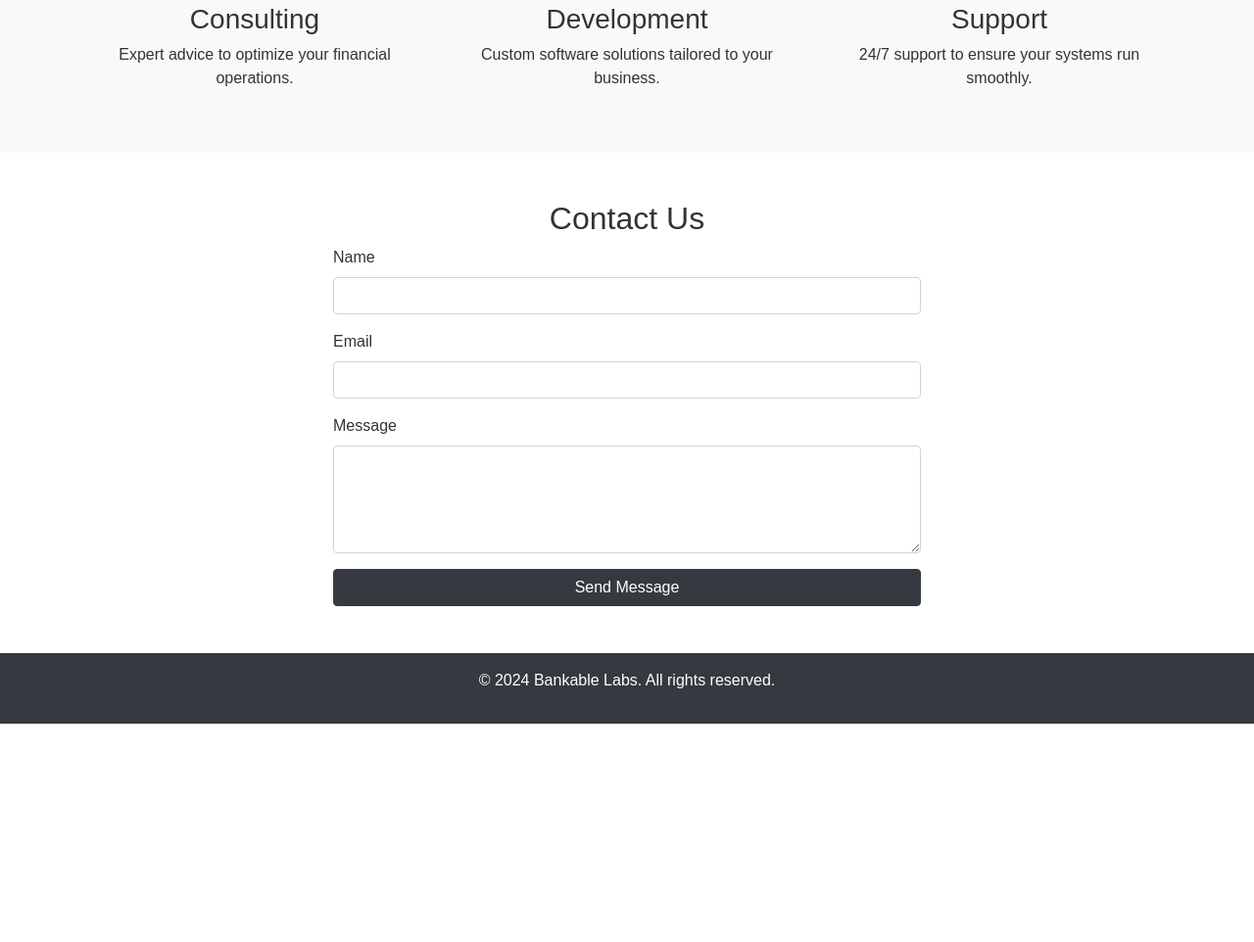
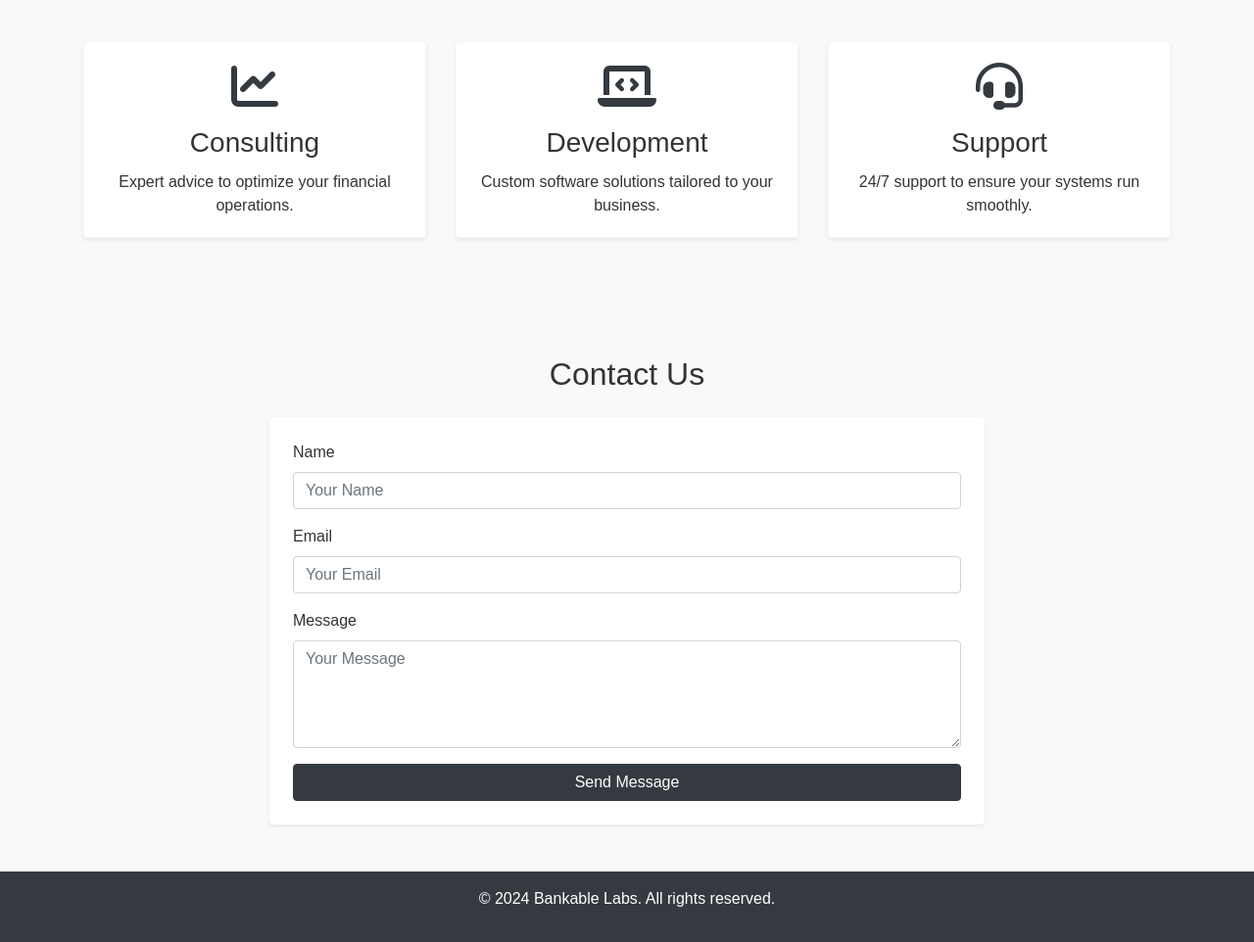
Before and after one commit to Komal-StartupEd/bankable-labs, a plain HTML site: page index.html in a window 1280 px wide. Shown: the part 1074-2036 px from the top of the page at 98% size. Before the commit the page ends 1813 px from the top, so only its background shows below. Drawn offline with nearby package versions, Linux system fonts and the light colour scheme.

Commit message:
Typing effect + making it simple and attractive

```diff
--- a/index.html
+++ b/index.html
@@ -35,7 +35,7 @@
     <main>
         <section id="home" class="vh-100 d-flex align-items-center bg-dark text-white">
             <div class="container text-center">
-                <h1 class="display-4 text-capitalize">Your idea to app in 1 week</h1>
+                <h1 class="display-4 text-capitalize" id="typing-effect"></h1>
                 <p class="lead text-capitalize">The dev partner you can trust</p>
             </div>
         </section>
@@ -47,41 +47,66 @@
         </section>
         <section id="services" class="py-5 bg-light">
             <div class="container">
-                <h2 class="text-center">Our Services</h2>
+                <h2 class="text-center mb-5">Our Services</h2>
                 <div class="row text-center">
-                    <div class="col-md-4">
-                        <h3>Consulting</h3>
-                        <p>Expert advice to optimize your financial operations.</p>
+                    <div class="col-md-4 mb-4">
+                        <div class="card border-light shadow-sm">
+                            <div class="card-body">
+                                <div class="icon mb-3">
+                                    <i class="fas fa-chart-line fa-3x text-dark"></i>
                                 </div>
-                    <div class="col-md-4">
-                        <h3>Development</h3>
-                        <p>Custom software solutions tailored to your business.</p>
+                                <h3 class="card-title">Consulting</h3>
+                                <p class="card-text">Expert advice to optimize your financial operations.</p>
                             </div>
-                    <div class="col-md-4">
-                        <h3>Support</h3>
-                        <p>24/7 support to ensure your systems run smoothly.</p>
+                        </div>
+                    </div>
+                    <div class="col-md-4 mb-4">
+                        <div class="card border-light shadow-sm">
+                            <div class="card-body">
+                                <div class="icon mb-3">
+                                    <i class="fas fa-laptop-code fa-3x text-dark"></i>
+                                </div>
+                                <h3 class="card-title">Development</h3>
+                                <p class="card-text">Custom software solutions tailored to your business.</p>
+                            </div>
+                        </div>
+                    </div>
+                    <div class="col-md-4 mb-4">
+                        <div class="card border-light shadow-sm">
+                            <div class="card-body">
+                                <div class="icon mb-3">
+                                    <i class="fas fa-headset fa-3x text-dark"></i>
+                                </div>
+                                <h3 class="card-title">Support</h3>
+                                <p class="card-text">24/7 support to ensure your systems run smoothly.</p>
+                            </div>
+                        </div>
                     </div>
                 </div>
             </div>
         </section>
         <section id="contact" class="py-5">
             <div class="container">
-                <h2 class="text-center">Contact Us</h2>
-                <form id="contact-form" class="mx-auto" style="max-width: 600px;">
+                <h2 class="text-center mb-4">Contact Us</h2>
+                <div class="row justify-content-center">
+                    <div class="col-md-8">
+                        <form id="contact-form" class="bg-white p-4 rounded-lg shadow-sm">
                             <div class="form-group">
                                 <label for="name">Name</label>
-                        <input type="text" class="form-control" id="name" name="name" required>
+                                <input type="text" class="form-control" id="name" name="name" placeholder="Your Name" required>
                             </div>
                             <div class="form-group">
                                 <label for="email">Email</label>
-                        <input type="email" class="form-control" id="email" name="email" required>
+                                <input type="email" class="form-control" id="email" name="email" placeholder="Your Email" required>
                             </div>
                             <div class="form-group">
                                 <label for="message">Message</label>
-                        <textarea class="form-control" id="message" name="message" rows="4" required></textarea>
+                                <textarea class="form-control" id="message" name="message" rows="4" placeholder="Your Message" required></textarea>
                             </div>
                             <button type="submit" class="btn btn-dark btn-block">Send Message</button>
                         </form>
+                    </div>
+                </div>
             </div>
         </section>
     </main>
@@ -92,6 +117,7 @@
     </footer>
     <script src="https://code.jquery.com/jquery-3.6.0.min.js"></script>
     <script src="https://stackpath.bootstrapcdn.com/bootstrap/4.5.2/js/bootstrap.bundle.min.js"></script>
+    <script src="https://kit.fontawesome.com/a076d05399.js"></script>
     <script src="scripts.js"></script>
 </body>
 </html>
--- a/scripts.js
+++ b/scripts.js
@@ -8,6 +8,20 @@ $(document).ready(function () {
         }, 800);
     });
 
+    // Typing effect
+    const text = "Your idea to app in 1 week";
+    let index = 0;
+
+    function typeText() {
+        if (index < text.length) {
+            $('#typing-effect').append(text.charAt(index));
+            index++;
+            setTimeout(typeText, 100);
+        }
+    }
+
+    typeText();
+
     // Form submission
     $('#contact-form').submit(function (e) {
         e.preventDefault();
--- a/styles.css
+++ b/styles.css
@@ -6,7 +6,7 @@ body {
     background-color: #fff;
 }
 
-section {
+.section {
     padding-top: 60px;
     padding-bottom: 60px;
 }
@@ -19,9 +19,41 @@ section {
     margin-bottom: 40px;
 }
 
+.icon {
+    color: #343a40;
+}
+
+.card {
+    transition: transform 0.3s, box-shadow 0.3s;
+}
+
+.card:hover {
+    transform: translateY(-10px);
+    box-shadow: 0 10px 20px rgba(0, 0, 0, 0.2);
+}
+
 footer {
     background-color: #000;
     color: #fff;
     padding: 10px 0;
     text-align: center;
 }
+
+/* Contact section specific styles */
+#contact {
+    background-color: #f8f9fa;
+}
+
+#contact .form-control {
+    border-radius: 0.25rem;
+}
+
+#contact .btn-dark {
+    background-color: #343a40;
+    border-color: #343a40;
+}
+
+#contact .btn-dark:hover {
+    background-color: #23272b;
+    border-color: #1d2124;
+}
```
Lines whose indentation alone changed are shown as unchanged.
